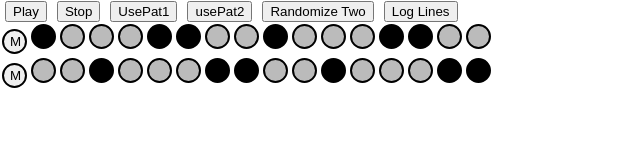
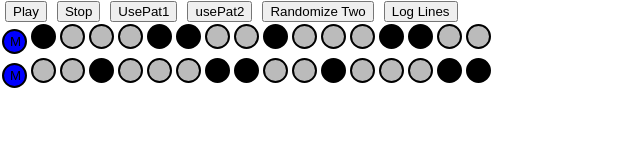
Before and after one commit to crashingbooth/evo-react, a React (Create React App) app: page / in a window 1280 px wide. Shown: the top 160 px of the page, without its empty margins (0-640 px from the left). Built offline with nearby package versions, Linux system fonts and the light colour scheme; no server answers.

Commit message:
implements working mute

```diff
--- a/src/Components/DotRow.js
+++ b/src/Components/DotRow.js
@@ -14,7 +14,7 @@ export default function DotRow(props) {
 
   return (
     <>
-    <MuteButton/>
+    <MuteButton lineNumber={props.lineNumber} />
     {pattern.map((beat, index) => <Dot active={beat} key={index} id={index} lineNumber={props.lineNumber}/>)}
     </>
   )
--- a/src/Components/MuteButton.js
+++ b/src/Components/MuteButton.js
@@ -3,15 +3,23 @@ import {patternContext} from '../Providers/patternContext';
 import '../Styles/styles.css';
 
 function MuteButton(props) {
-  const [isMute, setIsMute] = useState(false);
+  const {lines, toggleMuteForLine } = useContext(patternContext);
+  const [isMute, setIsMute] = useState(lines[props.lineNumber].muteStatus);
 
+  useEffect(() => {
+    setIsMute(lines[props.lineNumber].muteStatus);
+    console.log("set is mute called")
+  }, [lines])
 
   const muteTrack = () => {
     console.log('tapped mute');
+    toggleMuteForLine(props.lineNumber);
   };
 
+
+
   return (
-    <button className='dot track-control' onClick={muteTrack}>M</button>
+    <button className={`dot track-control ${isMute ? 'selected-button' : 'unselected-button'}`} onClick={muteTrack}>M</button>
   )
 }
 
--- a/src/Providers/patternContext.js
+++ b/src/Providers/patternContext.js
@@ -42,7 +42,6 @@ const PatternProvider = props => {
 
   const setPat2 = () => {
     const newLines = bundleProperties([bPat3, bPat4], synths, muteStatuses);
-    console.log(newLines);
     setLines(newLines)
   }
 
@@ -50,8 +49,15 @@ const PatternProvider = props => {
     console.log(lines);
   }
 
+  const toggleMuteForLine = (lineNumber) => {
+    const prev = [...lines];
+    prev[lineNumber].muteStatus = !lines[lineNumber].muteStatus;
+    setLines(prev);
+  }
 
-  const provideData = { lines, setLines, setPat1, setPat2, logLines };
+
+
+  const provideData = { lines, setLines, setPat1, setPat2, logLines, toggleMuteForLine };
 
   return (
     <patternContext.Provider value={provideData}>
--- a/src/Providers/sequencerContext.js
+++ b/src/Providers/sequencerContext.js
@@ -15,8 +15,6 @@ const SequencerProvider = props => {
 
   useEffect(() => {
     localLines.current = lines;
-    console.log("lines changed");
-    console.log(localLines.current);
   },[lines]);
 
   let loopA;
@@ -28,7 +26,7 @@ const SequencerProvider = props => {
     let i = 0;
     loopA = new Tone.Loop((time) => {
       for (let line of localLines.current) {
-        if (line.pattern[i]) { line.sample.triggerAttackRelease("C3","16n",time);  }
+        if (line.pattern[i] && !line.muteStatus) { line.sample.triggerAttackRelease("C3","16n",time);  }
       }
       i = ((i + 1) % 16);
       setPosition(i);
--- a/src/Styles/styles.css
+++ b/src/Styles/styles.css
@@ -13,3 +13,11 @@
   margin: 2px;
   border-radius: 50%;
 }
+
+.selected-button {
+  background-color:  #FF0000;
+}
+
+.unselected-button {
+  background-color: #0000FF;
+}
```
